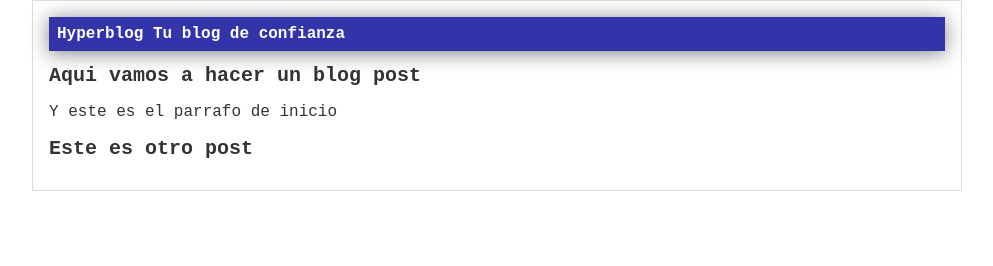
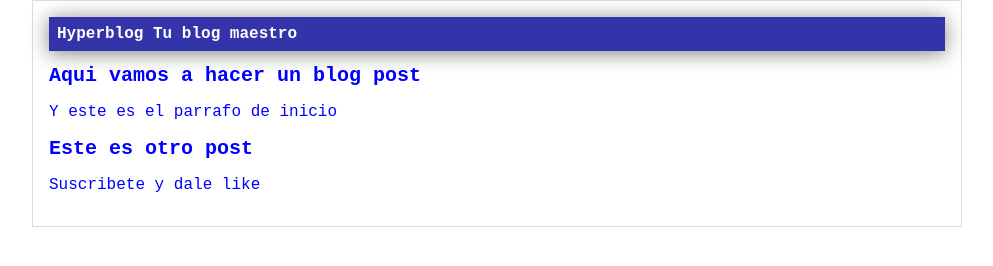
Before and after one commit to ecatriquil/hyperblog, a plain HTML site: page index.html in a window 1280 px wide. Shown: the whole page, without its empty margins (143-1136 px from the left). Drawn offline with Linux system fonts and the light colour scheme.

Commit message:
Se agrego suscripcion, cambio la cabecera maestra y todo esta azul

```diff
--- a/css/styles.css
+++ b/css/styles.css
@@ -1,7 +1,7 @@
 body{
     text-align: center;
     font-family: 'Courier New', Courier, monospace;
-    color: #333;
+    color: blue;
     font-size: 16px;
     margin: 0;
     padding: 0;
--- a/index.html
+++ b/index.html
@@ -11,7 +11,7 @@
     <div id="container">
         <div id="cabecera">
             Hyperblog
-            <span id="tagline">Tu blog de confianza</span>
+            <span id="tagline">Tu blog maestro</span>
         </div>
         <div id="post">
             <h1>Aqui vamos a hacer un blog post</h1>
@@ -20,6 +20,9 @@
         <div id="post">
             <h1>Este es otro post</h1>
         </div>
+        <div id="post">
+            <p>Suscribete y dale like</p>
+        </div>
     </div>
 </body>
 </html>
```
